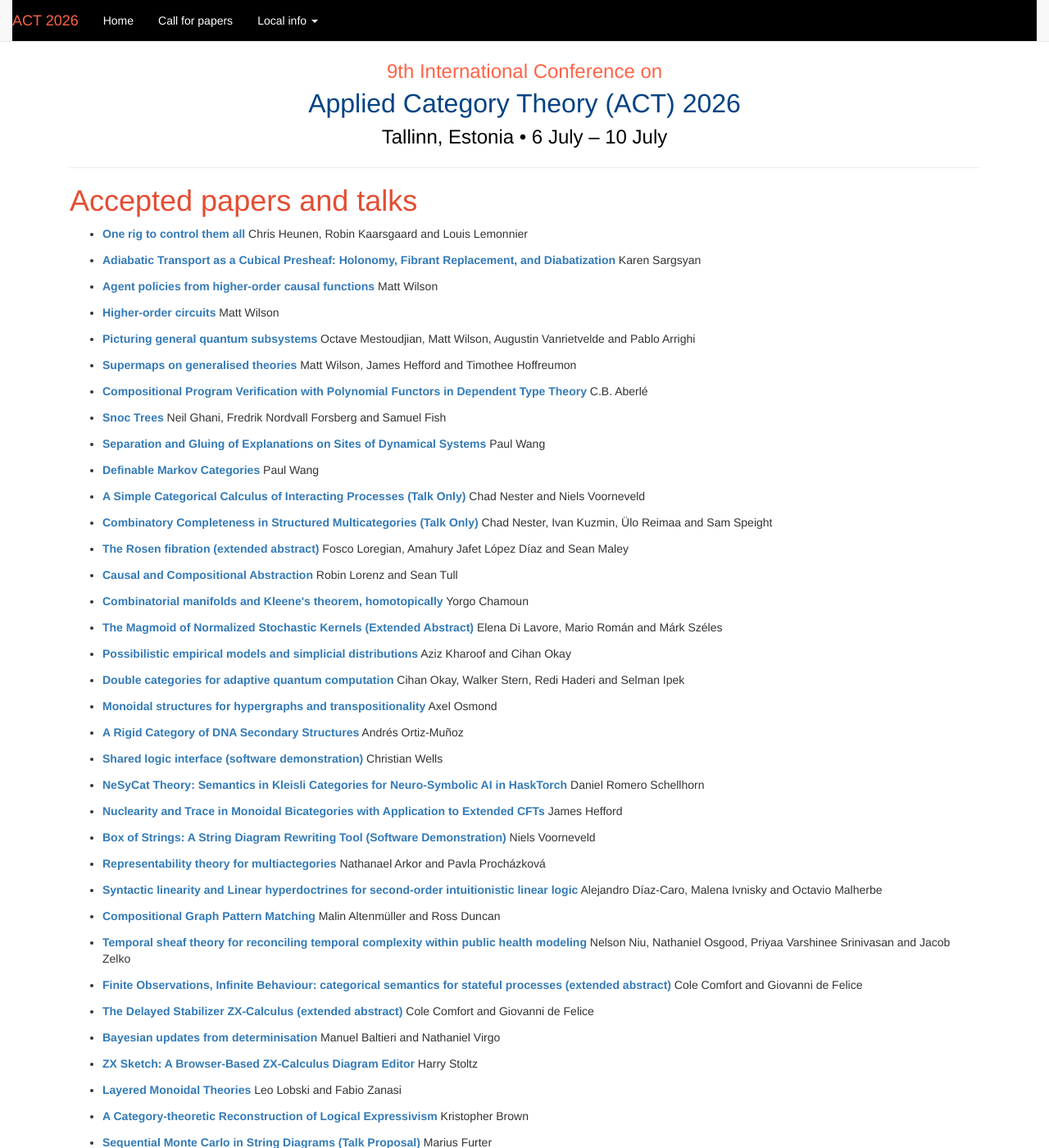
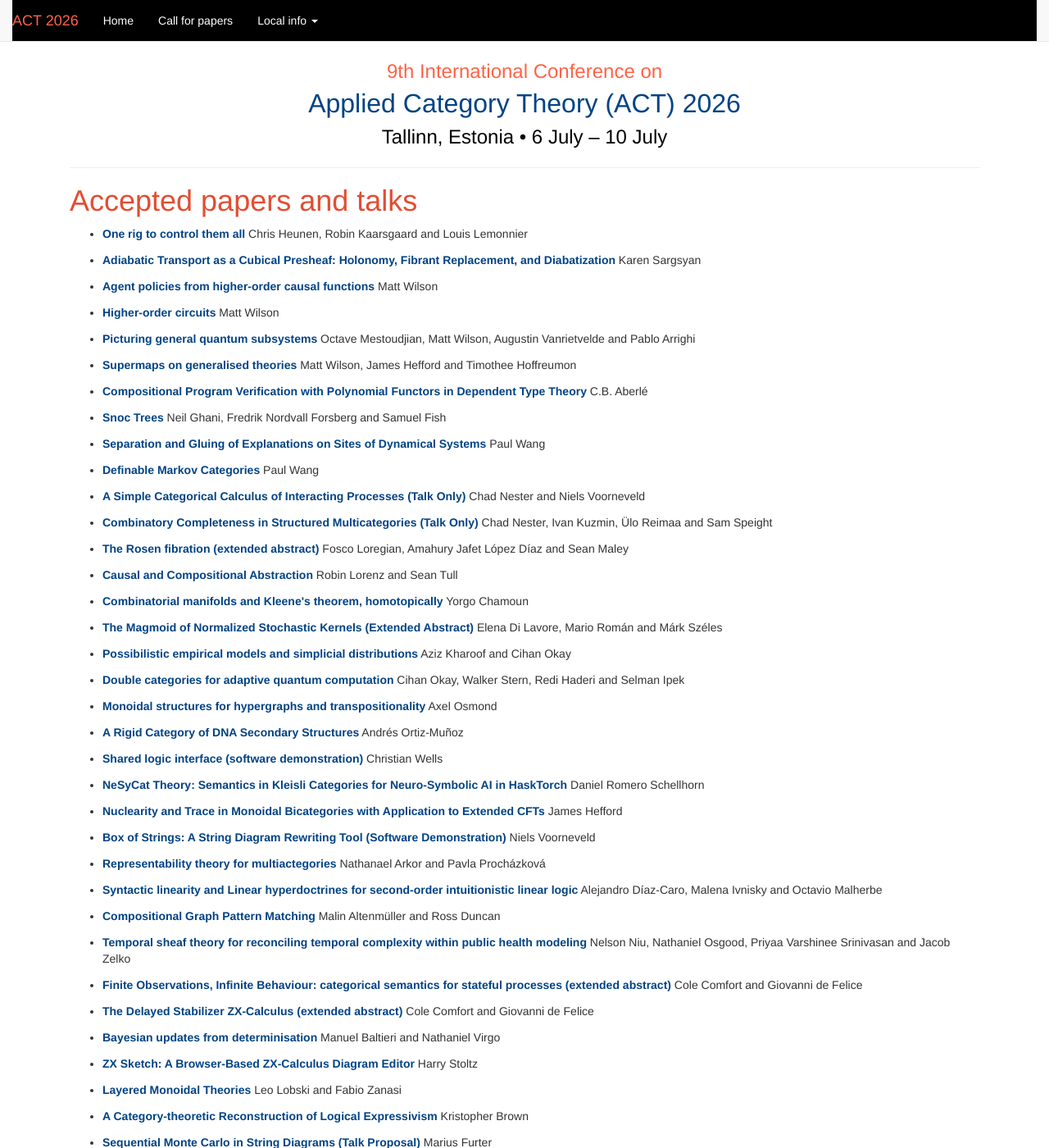
Before and after one commit to actconf2026/actconf2026.github.io, a Jekyll site: the page built from accepted.html, in a window 1280 px wide and 1400 px high. Shown: the whole window at 82% size. Built offline with Jekyll 4.4.1, drawn with Linux system fonts in a browser that asks for light colours.

Commit message:
previous color

```diff
--- a/accepted.html
+++ b/accepted.html
@@ -13,7 +13,7 @@ layout: act
     margin-bottom: 12px;
   }
   .paper-title {
-    color: #337ab7;
+    color: rgb(2, 67, 132);
     font-weight: bold;
   }
   .paper-abstract {
```
